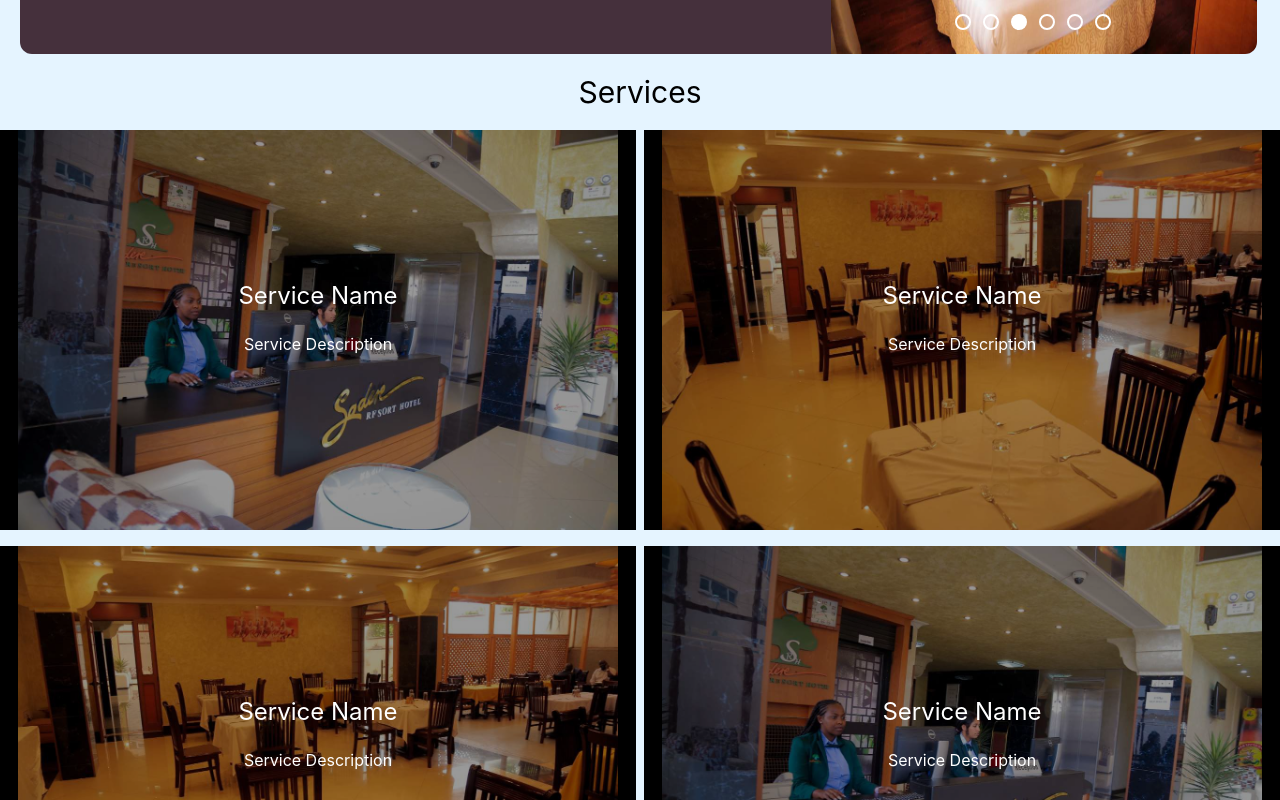
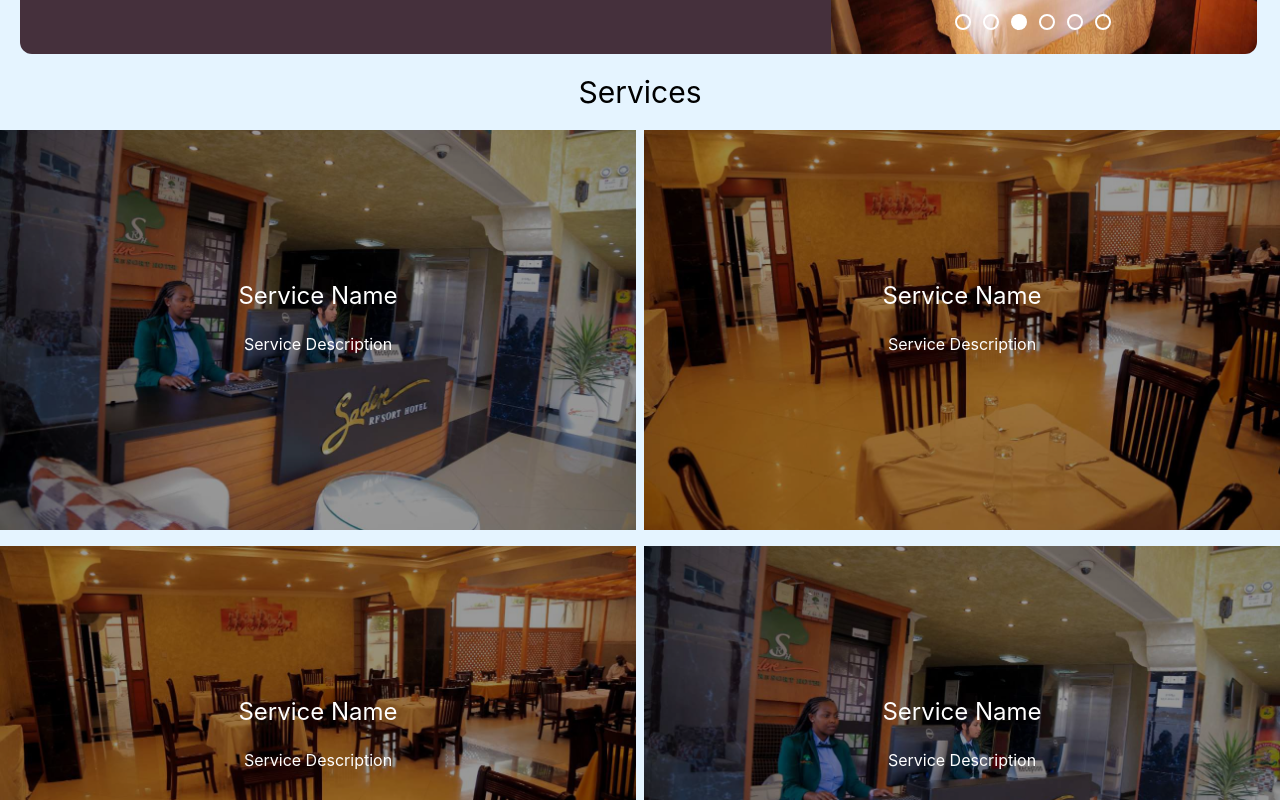
Before and after one commit to DagimN/Sodere-Website, a React (Create React App) app: page / in a window 1280 px wide. Shown: the part 2100-2900 px from the top of the page. Built offline with nearby package versions, Linux system fonts and the light colour scheme; no server answers.

Commit message:
Aspect ratio bug fixed

```diff
--- a/src/components/client/ServiceHeroContainer.component.tsx
+++ b/src/components/client/ServiceHeroContainer.component.tsx
@@ -7,7 +7,7 @@ type ServiceType = {
 
 const ServiceHeroContainer = ({service, image, isLeft}:{service:ServiceType, image:string, isLeft:boolean}) => {
     let containerAttribute =
-      "bg-black grid h-[300px] sm:h-[400px] justify-items-center group transition-all duration-[1000ms]";
+      "bg-black grid h-[300px] sm:h-[400px] justify-items-center object-cover group transition-all duration-[1000ms]";
     let focusedDivAttribute = isLeft
       ? "group-focus:visible invisible group-focus:bg-white bg-transparent absolute left-[1px] h-[300px] sm:h-[400px] w-1/2 transition-all duration-[1000ms] cursor-pointer group-focus:rounded-tr-lg group-focus:rounded-br-lg group-focus:z-30 group-focus:w-[95%] group-focus:shadow-5xl group-focus:shadow-black/80 group-focus:shadow-inner"
       : "group-focus:visible invisible group-focus:bg-white bg-transparent absolute  right-[1px] h-[300px] sm:h-[400px] w-1/2 transition-all duration-[1000ms] cursor-pointer group-focus:rounded-tr-lg group-focus:rounded-br-lg group-focus:z-30 group-focus:w-[95%] group-focus:shadow-5xl group-focus:shadow-black/80 group-focus:shadow-inner";
@@ -17,7 +17,7 @@ const ServiceHeroContainer = ({service, image, isLeft}:{service:ServiceType, ima
         <img
           src={image}
           alt=""
-          className="h-[300px] sm:h-[400px] w-[99%] z-0 opacity-60 transition-all ease-in-out duration-[1000ms] absolute group-focus:w-2/3 group-focus:opacity-100 float-left"
+          className="h-[300px] sm:h-[400px] w-[99%] z-0 object-cover opacity-60 transition-all ease-in-out duration-[1000ms] absolute group-focus:w-2/3 group-focus:opacity-100 float-left"
         />
 
         <div className="float-right">
@@ -37,18 +37,18 @@ const ServiceHeroContainer = ({service, image, isLeft}:{service:ServiceType, ima
         <img
           src={image}
           alt=""
-          className="h-[300px] sm:h-[400px] w-[99%] z-0 opacity-60 transition-all ease-in-out duration-[1000ms] absolute group-focus:w-2/3 group-focus:opacity-100 left-[33.7%] group-focus:left-[66.6%] rounded-tr-lg rounded-br-lg"
+          className="h-[300px] sm:h-[400px] w-[99%] z-0 object-cover opacity-60 transition-all ease-in-out duration-[1000ms] absolute group-focus:w-2/3 group-focus:opacity-100 left-[33.7%] group-focus:left-[66.6%] rounded-tr-lg rounded-br-lg"
         />
       </div>
     );
   return (
     <>
       <button className={containerAttribute}>
-        <div className="group-focus:invisible visible">
+        <div className="group-focus:invisible visible w-full">
           <img
             src={image}
             alt=""
-            className="h-[300px] sm:h-[400px] w-full relative z-0 opacity-60"
+            className="h-[300px] object-cover w-full sm:h-[400px] relative z-0 opacity-60"
           />
           <h1 className="z-10 relative bottom-[250px] text-2xl text-white transition-all duration-300 ease-in group-hover:text-4xl">
             Service Name
```
